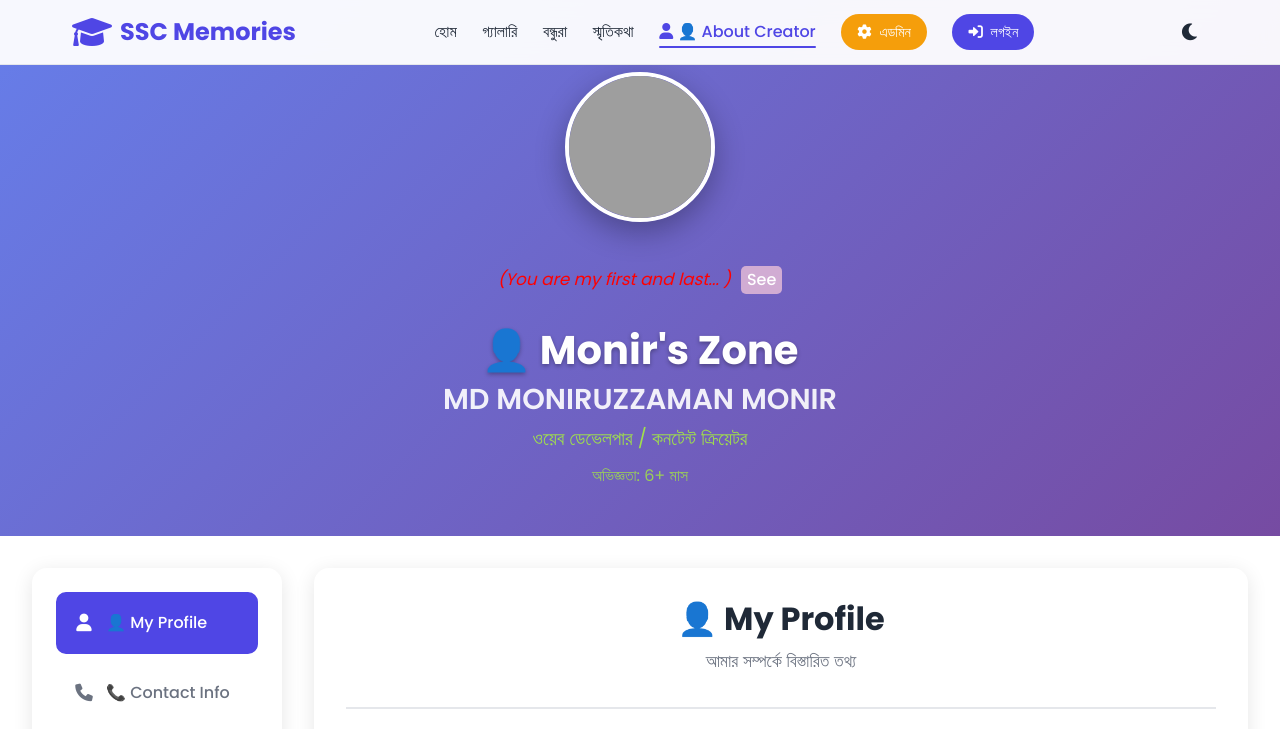
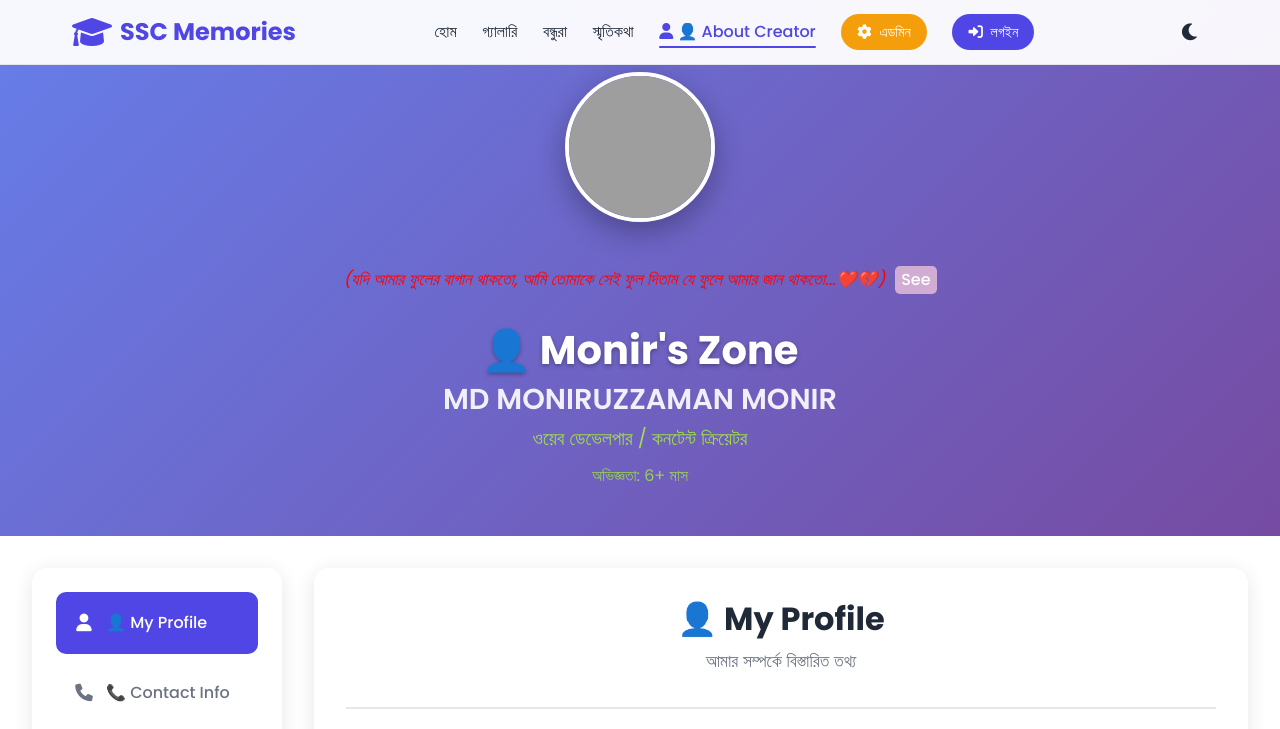
Before and after one commit to monir245530/ssc_memories.github.io, a plain HTML site: page pages/about-creator.html in a window 1280 px wide. Shown: the top 729 px of the page. Drawn offline with Linux system fonts and the light colour scheme; grey boxes are pictures that could not be loaded.

Commit message:
Update about-creator.html

```diff
--- a/pages/about-creator.html
+++ b/pages/about-creator.html
@@ -97,7 +97,7 @@
                         <img src="../images/creator_img/monir.jpg" alt="Monir Hossain" oncontextmenu="return false;" ondragstart="return false;">
                     </div>
                     <div style="margin-top: 12px; display: flex; align-items: center; gap: 10px; justify-content: center;">
-                        <span style="font-style: italic; color: #ff0000; font-size: 1.05em;">(You are my first and last... )</span>
+                        <span style="font-style: italic; color: #ff0000; font-size: 1.05em;">(যদি আমার ফুলের বাগান থাকতো, আমি তোমাকে সেই ফুল দিতাম যে ফুলে আমার জান থাকতো...❤️💔)</span>
                         <a href="#" class="see-it-btn" style="background: #d1acd3; color: #fff; border: none; border-radius: 5px; padding: 1px 6px; font-weight: 500; text-decoration: none; font-size: 1em; transition: background 0.2s; cursor: pointer;" target="_blank">See</a>
                     </div>
                     <div class="profile-info">
```
